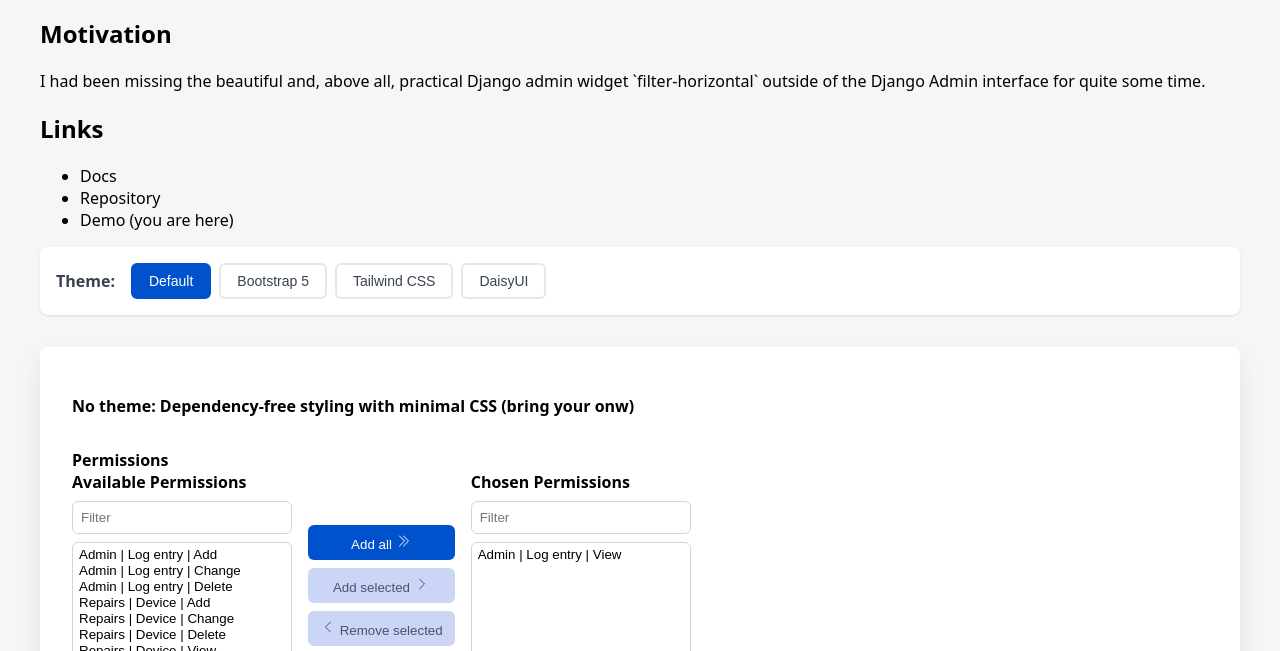
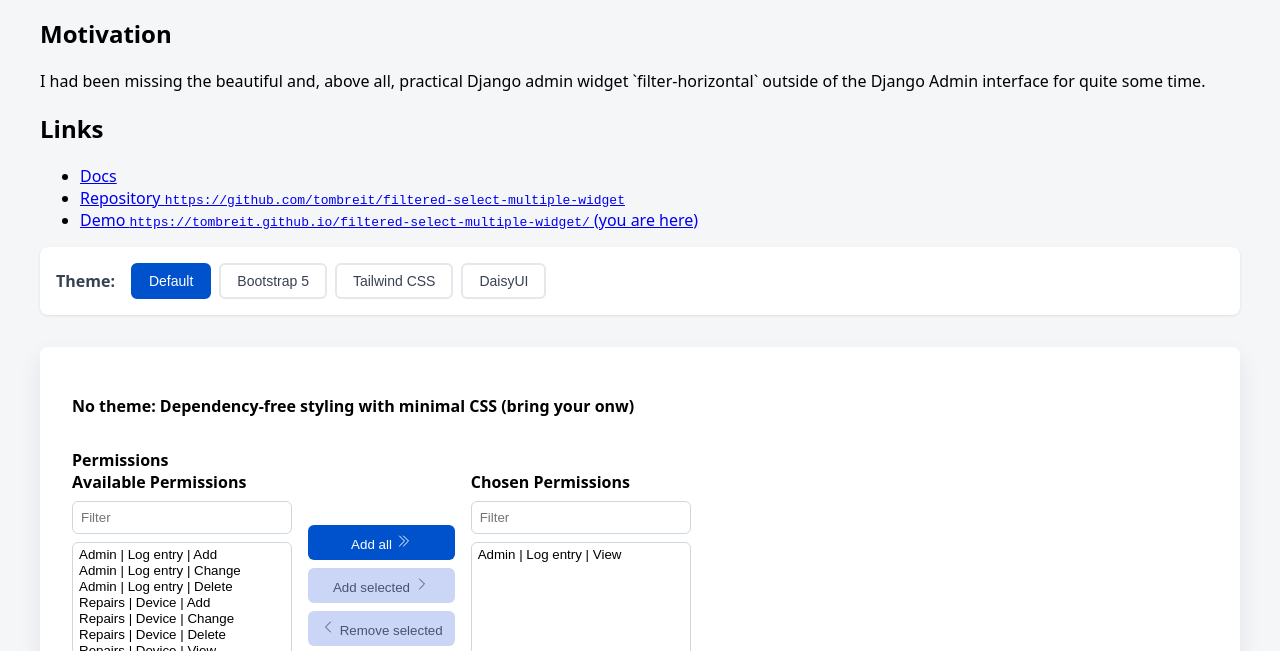
Before and after one commit to tombreit/filtered-select-multiple-widget, a website: page docs/index.html in a window 1280 px wide. Shown: the part 122-773 px from the top of the page. Drawn offline with Linux system fonts and the light colour scheme; files whose address does not match are found by name.

Commit message:
added some project links

```diff
--- a/docs/index.html
+++ b/docs/index.html
@@ -208,9 +208,9 @@
 
   <h2>Links</h2>
   <ul>
-    <li><a href=""></a>Docs</li>
-    <li><a href=""></a>Repository</li>
-    <li><a href=""></a>Demo (you are here)</li>
+    <li><a href="https://github.com/tombreit/filtered-select-multiple-widget/blob/main/README.md">Docs</a></li>
+    <li><a href="https://github.com/tombreit/filtered-select-multiple-widget">Repository <code>https://github.com/tombreit/filtered-select-multiple-widget</code></a></li>
+    <li><a href="https://tombreit.github.io/filtered-select-multiple-widget/">Demo <code>https://tombreit.github.io/filtered-select-multiple-widget/</code> (you are here)</a></li>
   </ul>
 
   <!-- Theme Navigation -->
```
